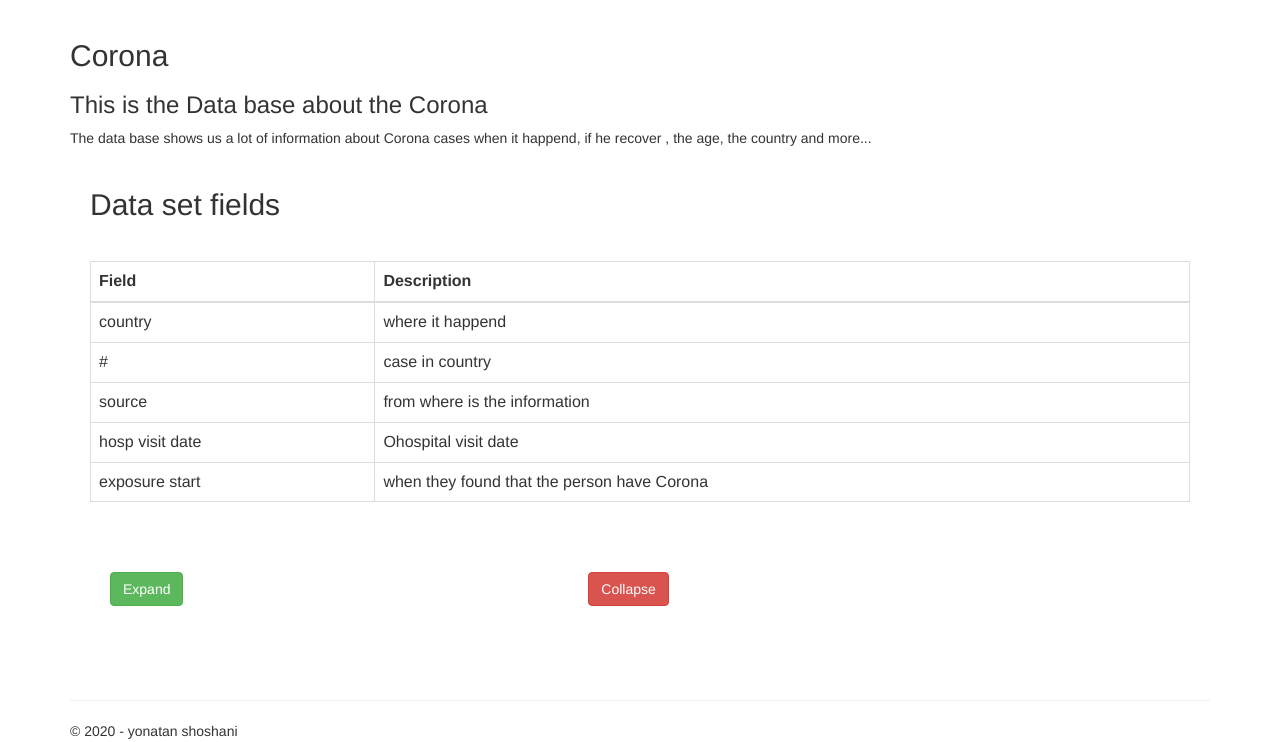
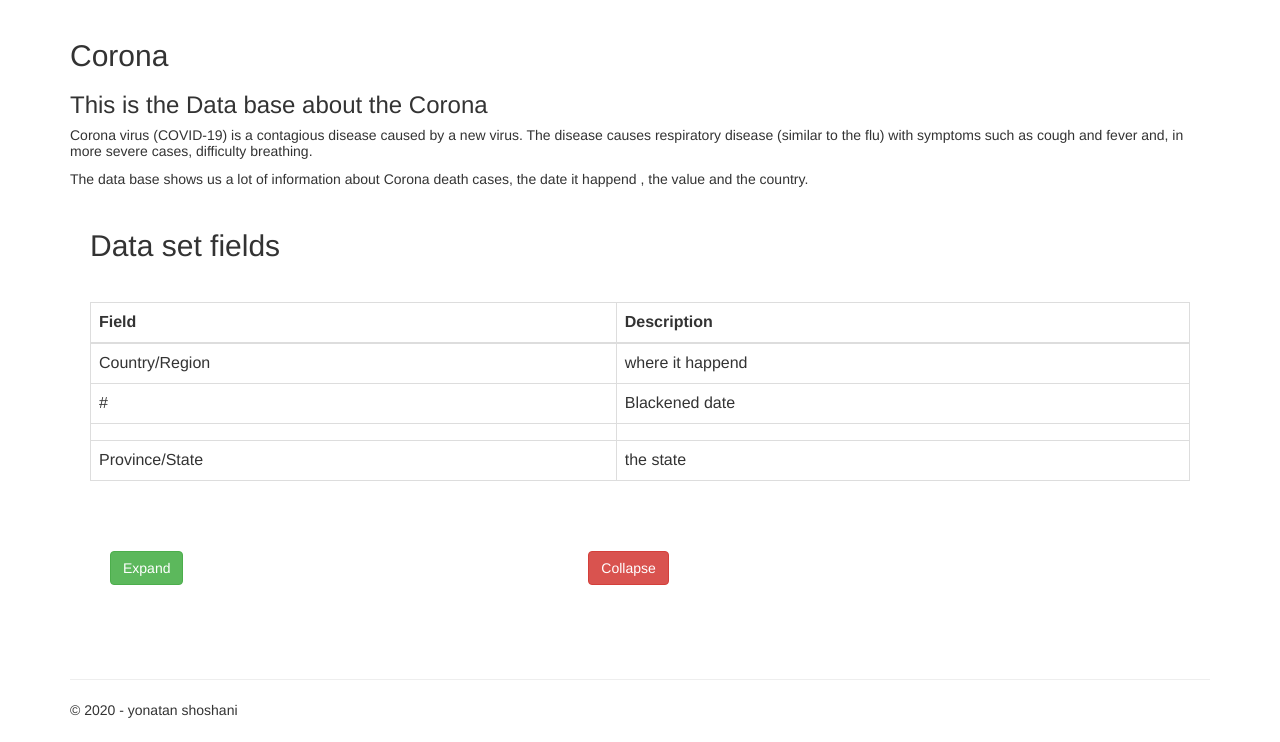
Before and after one commit to yonatanshoshani/dataproject, a Flask app: page /data/database1 in a window 1280 px wide. Shown: the part 51-793 px from the top of the page. After the commit the page ends 769 px from the top, so only its background shows below. Run offline with Flask 2, Linux system fonts and the light colour scheme; parts of the project's set-up code (start-up, migrations or seed data) failed here and were passed over; some libraries are stand-ins or nearby versions.

Commit message:
add more discreption

```diff
--- a/dataproject/dataproject/templates/database1.html
+++ b/dataproject/dataproject/templates/database1.html
@@ -5,7 +5,11 @@
 
 <h2>Corona</h2>
 <h3>This is the Data base about the Corona</h3>
-<p> The data base shows us a lot of information about Corona cases when it happend, if he recover , the age, the country and more...</p>
+<h5>
+    Corona virus (COVID-19) is a contagious disease caused by a new virus.
+    The disease causes respiratory disease (similar to the flu) with symptoms such as cough and fever and, in more severe cases, difficulty breathing.
+</h5>
+<p> The data base shows us a lot of information about Corona death cases, the date it happend , the value and the country.</p>
 
 <div class="row my-grid-borders">
     <h2>Data set fields</h2>
@@ -20,25 +24,22 @@
         </thead>
         <tbody>
             <tr>
-                <td>country</td>
+                <td>Country/Region</td>
                 <td>where it happend</td>
             </tr>
             <tr>
                 <td>#</td>
-                <td>case in country</td>
+                <td>Blackened date</td>
             </tr>
             <tr>
-                <td>source</td>
-                <td>from where is the information</td>
+                <td></td>
+                <td></td>
             </tr>
             <tr>
-                <td>hosp visit date</td>
-                <td>Ohospital visit date</td>
+                <td>Province/State</td>
+                <td>the state</td>
             </tr>
-            <tr>
-                <td>exposure start</td>
-                <td>when they found that the person have Corona</td>
-            </tr>
+
         </tbody>
     </table>
 </div>
--- a/dataproject/dataproject/templates/database2.html
+++ b/dataproject/dataproject/templates/database2.html
@@ -5,7 +5,9 @@
 
 <h2>Ebola</h2>
 <h3>This is the Data base about the Ebola.</h3>
-<p> The data base is shows us the Ebola cases in the world. </p>
+<h5> Ebola Virus Disease (EVD) is a rare and deadly disease in people and nonhuman primates.</h5>
+<p> The data base is shows us the Ebola cases in the world. they are a lot of Ebola cases and in the data base you will  have a lot of indicator like:
+    death cases or recovered and more....</p>
 
 <div class="row my-grid-borders">
     <h2>Data set fields</h2>
--- a/dataproject/dataproject/templates/datamodel.html
+++ b/dataproject/dataproject/templates/datamodel.html
@@ -60,7 +60,9 @@
 
 <div class="row my-grid-borders">
     <p > In my project, I have used 2 different data sets. They are both about epidemics, each one of the is about other epidenics .</pstyle="border:2px>
-    <p > Here you have links to the Data sets and you can go and read them.</p>
+    <p > Here you have links to the Data sets and you can go and read them.
+     The first link is about Corona and you can find thier the data base about the Corona and learn more.
+    Thesecond link is about Ebola and he concludes the data base abut the Ebola to give you more information</p>
 </div>
 <br />
 <br />
```
